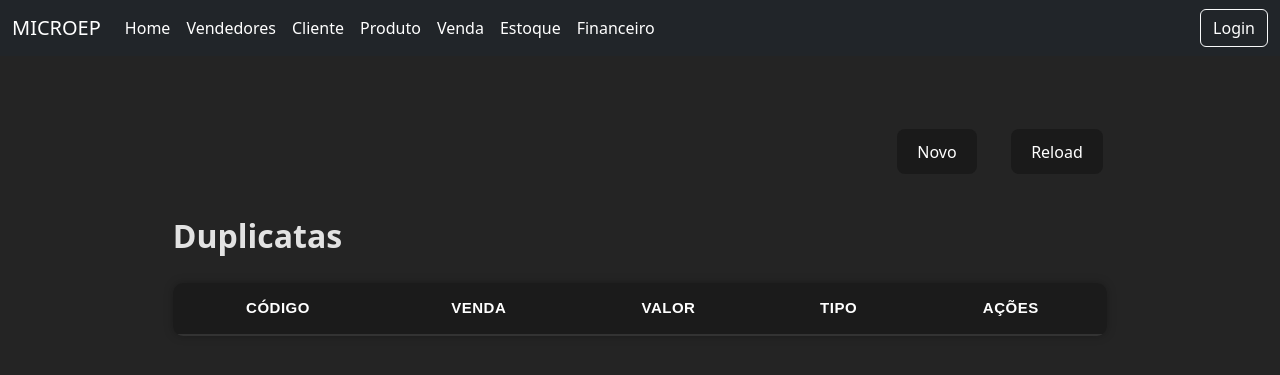
After one commit to DannDevs/LOJA-DJANGO, a Django app: page /duplicatas/ in a window 1280 px wide. The commit adds this page. Shown: the top 375 px of the page. Run offline with Django 5.2, Linux system fonts and the light colour scheme; lists and menus that the app fills with data are empty.

Commit message:
DUPLICATAS/FINAANCEIRO

```diff
--- a/meu_projeto/core/templates/components/navbar.html
+++ b/meu_projeto/core/templates/components/navbar.html
@@ -46,6 +46,9 @@
         <li class="nav-item">
           <a class="nav-link" href="/">Estoque</a>
         </li>
+        <li class="nav-item">
+          <a class="nav-link" href="{% url 'duplicatas' %}">Financeiro</a>
+        </li>
 
       </ul>
 
--- /dev/null
+++ b/meu_projeto/core/templates/modelos/duplicata.html
@@ -0,0 +1,81 @@
+<!DOCTYPE html>
+<html lang="pt-br">
+<head>
+    <meta charset="UTF-8">
+    <meta name="viewport" content="width=device-width, initial-scale=1.0">
+    <title>Document</title>
+    {% load static %}
+    <link rel="stylesheet" href="{% static 'duplicata.css' %}">
+
+</head>
+<body>
+    {% include 'components/navbar.html'%}
+      <div class="divcentral">
+
+        <!-- Botões do topo -->
+        <div class="controlebuttons">
+            <div class="buttonsalign">
+                <button class="buttonp">
+                    <a href="/">Novo</a>
+                </button>
+
+                <button class="buttonp">
+                    <a href="{% url 'duplicatas' %}">Reload</a>
+                </button>
+            </div>
+        </div>
+
+        <!-- Grid com tabela -->
+        <div class="grid">
+
+            <h2 class="boldtext">Duplicatas</h2>
+
+            <table class="tabela-vendedores">
+                <thead>
+                    <tr>
+                        <th class="colunmgrid text-center">Código </th>
+                        <th class="text-center">Venda </th>
+                        <th class="text-center">Valor </th>
+                        <th class="text-center">Tipo </th>
+                        <th class="text-center">Ações</th>
+                    </tr>
+                </thead>
+
+                <tbody>
+                    {% for p in produtos %}
+
+                    <tr>
+
+                        <td class="text-center">{{ p.codigo }}</td>
+                        <td class="text-center">{{ p.descricao }}</td>
+                        <td class="text-center">R$ {{ p.preco }}</td>
+                        <td class="text-center">UN {{ p.quantidadeestoque }}</td>
+
+                        <td class="text-center">
+
+                            <!-- Editar -->
+
+                            <a href="{% url 'editarproduto' p.id %}" class="btn-detalhe me-2">
+                                Abrir
+                            </a>
+
+                            <!-- Deletar -->
+
+                            <a href="{% url 'removerproduto' p.id %}" class="btn-delete">
+                                Excluir
+                            </a>
+
+                        </td>
+                    </tr>
+                    {% endfor %}
+                </tbody>
+
+            </table>
+
+        </div>
+
+    </div>
+
+
+</body>
+</html>
--- a/meu_projeto/core/views.py
+++ b/meu_projeto/core/views.py
@@ -377,3 +377,10 @@ def cadastro_venda(request,id):
 def remover_venda(request,id):
     Venda.objects.get(id=id).delete()
     return redirect('vendas')
+
+# ------- DUPLICATAS -----
+def duplicataview(request):
+
+
+
+    return render(request,'modelos/duplicata.html')
--- a/meu_projeto/meu_projeto/urls.py
+++ b/meu_projeto/meu_projeto/urls.py
@@ -37,6 +37,7 @@ urlpatterns = [
     path('venda/',views.vendaview,name='vendas'),
     path('venda/gerarvenda/',views.gerar_venda,name='gerarvenda'),
     path('venda/cadastro/<int:id>',views.cadastro_venda,name='cadastrovenda'),
-    path('venda/<int:id>/deletar/',views.remover_venda,name='removervenda')
+    path('venda/<int:id>/deletar/',views.remover_venda,name='removervenda'),
     # path('venda/additem/<int:vendaid>',views.add_item_venda,name='additemvenda'),
+    path('duplicatas/',views.duplicataview,name='duplicatas')
 ]
--- /dev/null
+++ b/meu_projeto/static/duplicata.css
@@ -0,0 +1,219 @@
+/* ======================== RESET ======================== */
+* {
+    margin: 0;
+    padding: 0;
+    box-sizing: border-box;
+}
+
+/* ======================== ROOT ======================== */
+:root {
+    font-family: Inter, system-ui, Avenir, Helvetica, Arial, sans-serif;
+    line-height: 1.5;
+    font-weight: 400;
+    color-scheme: light dark;
+    color: rgba(255, 255, 255, 0.87) !important;
+    background-color: #242424;
+    -webkit-font-smoothing: antialiased;
+    -moz-osx-font-smoothing: grayscale;
+}
+
+body {
+    color: rgba(255, 255, 255, 0.87) !important;
+    background-color: #242424;
+}
+
+/* ======================== INPUTS ======================== */
+.inputcadastro,
+.inputcadastrodisable {
+    width: 100%;
+    max-width: 350px;
+    padding: 10px 14px;
+    border-radius: 8px;
+    font-size: 16px;
+    outline: none;
+    transition: 0.2s ease;
+}
+
+.inputcadastro {
+    background: #f9f9f9;
+    border: 2px solid #d3d3d3;
+    color: #333;
+}
+
+.inputcadastro:focus {
+    border-color: #007bff;
+    background: #ffffff;
+    box-shadow: 0 0 5px rgba(0, 123, 255, 0.4);
+}
+
+.inputcadastro::placeholder {
+    color: #888;
+    opacity: 0.8;
+}
+
+.inputcadastrodisable {
+    background: #8b8989;
+    border: 2px solid #8b8989;
+    color: black;
+}
+
+/* ======================== LINKS ======================== */
+a {
+    font-weight: 500 !important;
+    color: #ffffff !important;
+    text-decoration: inherit !important;
+}
+
+.linkspag { text-decoration: none; }
+.linavbar { list-style: none; font-weight: bold; }
+
+/* ======================== BOTÕES GERAIS ======================== */
+.buttonp,
+.checkbutton {
+    border-radius: 8px;
+    border: 1px solid transparent;
+    padding: 0.6em 1.2em;
+    font-size: 1em;
+    font-weight: 500;
+    cursor: pointer;
+    transition: border-color 0.25s;
+}
+
+.buttonp {
+    background-color: #1a1a1a;
+}
+
+.buttonp:hover {
+    border-color: #646cff;
+}
+
+.checkbutton {
+    background-color: green;
+}
+
+.checkbutton:hover {
+    border-color: #646cff;
+}
+
+/* ======================== LAYOUT ======================== */
+.divcentral {
+    height: 20em;
+    padding-top: 30px;
+    display: flex;
+    align-items: center;
+    flex-direction: column;
+    justify-content: space-evenly;
+    background-color: #242424;
+}
+
+.controlebuttons {
+    width: 75%;
+    display: flex;
+    justify-content: end;
+    align-items: center;
+}
+
+.buttonsalign {
+    display: flex;
+    width: 25%;
+    justify-content: space-around;
+    align-items: center;
+}
+
+.grid {
+    height: 40%;
+    width: 73%;
+    display: flex;
+    flex-direction: column;
+    justify-content: start;
+    align-items: start;
+}
+
+/* ======================= */
+/*    TABELAS – ERP PRO    */
+/* ======================= */
+.tabela-vendedores {
+    width: 100%;
+    border-collapse: collapse;
+    margin-top: 20px;
+    font-family: Arial, sans-serif;
+    font-size: 15px;
+    background-color: #242424;
+    border-radius: 10px;
+    overflow: hidden;
+    box-shadow: 0 0 10px rgba(0,0,0,0.25);
+}
+
+/* Cabeçalho */
+.tabela-vendedores thead th {
+    background-color: #1b1b1b !important;
+    color: #ffffff;
+    text-align: left;
+    padding: 14px 16px;
+    font-weight: 700;
+    text-transform: uppercase;
+    letter-spacing: 0.5px;
+    border-bottom: 2px solid #333;
+}
+
+/* Linhas alternadas */
+.tabela-vendedores tbody tr:nth-child(even) {
+    background-color: #2c2c2c;
+}
+.tabela-vendedores tbody tr:nth-child(odd) {
+    background-color: #242424;
+}
+
+/* Hover */
+.tabela-vendedores tbody tr:hover {
+    background-color: #353535;
+    transition: 0.15s ease-in-out;
+    cursor: pointer;
+}
+
+/* Células */
+.tabela-vendedores th,
+.tabela-vendedores td {
+    padding: 12px 14px;
+    border-bottom: 1px solid #3a3a3a;
+    color: #eaeaea;
+}
+/* ======================== BOTÕES DA TABELA ======================== */
+.btn-detalhe,
+.btn-delete {
+    padding: 6px 12px;
+    border-radius: 6px;
+    font-size: 14px;
+    text-decoration: none;
+    transition: 0.2s;
+    color: white;
+}
+
+.btn-detalhe {
+    background: #3498db;
+}
+
+.btn-detalhe:hover {
+    background: #2a7abd;
+}
+
+.btn-delete {
+    background: #e74c3c;
+    margin-left: 6px;
+}
+
+.btn-delete:hover {
+    background: #c0392b;
+}
+
+/* ======================== FORM ======================== */
+.formularios {
+    height: 20em;
+    display: flex;
+    flex-direction: column;
+    justify-content: space-around;
+}
+
+.boldtext {
+    font-weight: bold;
+}
```
Also changed, not shown: meu_projeto/core/models.py (+14 -0 lines).
